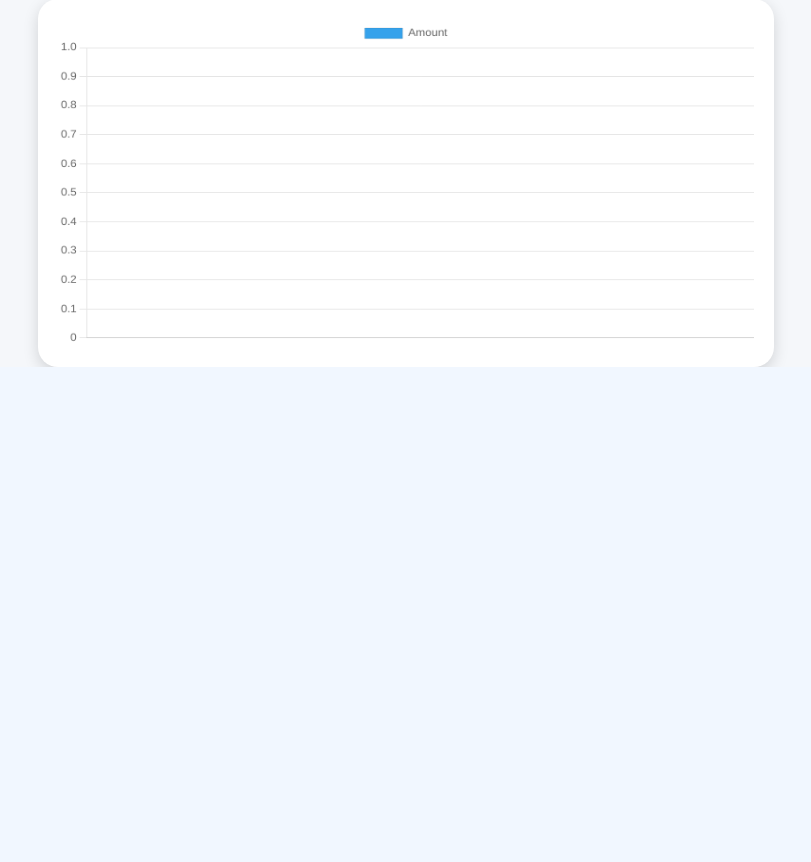
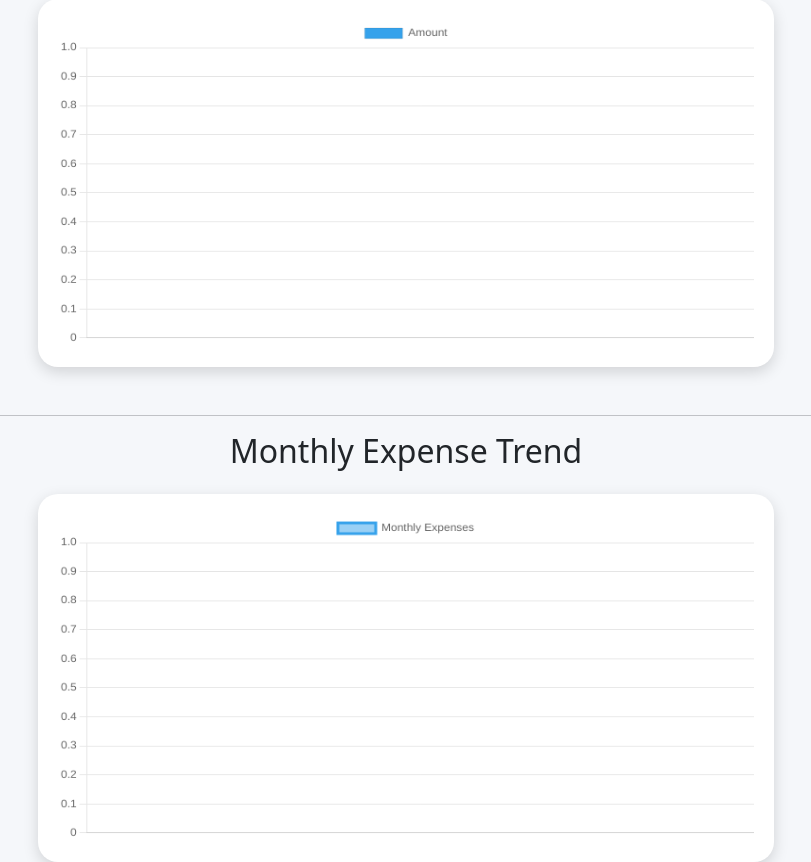
Before and after one commit to bharatNitkkr/ExpenseTrackerApp, a Flask app: template templates/view_expenses.html in a window 1280 px wide. Shown: the part 1483-2345 px from the top of the page, without its empty margins (234-1045 px from the left). Before the commit the page ends 1850 px from the top, so only its background shows below. Run offline with Flask 3, Linux system fonts and the light colour scheme; the template is opened without the code that fills it, so the values that code supplies are empty.

Commit message:
added monthly expenses chart succesfully

```diff
--- a/app.py
+++ b/app.py
@@ -171,6 +171,17 @@ def view_expenses():
 
     category_totals = cursor.fetchall()
 
+    cursor.execute("""
+    SELECT
+        strftime('%Y-%m', expense_date) AS month,
+        SUM(amount) AS total
+    FROM expenses
+    GROUP BY month
+    ORDER BY month
+    """)
+
+    monthly_totals = cursor.fetchall()
+
     conn.close()
 
 
@@ -185,7 +196,8 @@ def view_expenses():
         category_totals=category_totals,
         categories=categories,
         search=search,
-        category_filter=category_filter
+        category_filter=category_filter,
+        monthly_totals=monthly_totals
     )
 
 
--- a/templates/view_expenses.html
+++ b/templates/view_expenses.html
@@ -239,6 +239,23 @@
 </div>
 
 
+<hr class="mt-5">
+
+<h2 class="text-center mb-4">
+    Monthly Expense Trend
+</h2>
+
+<div class="row justify-content-center">
+
+    <div class="col-md-8">
+
+        <canvas id="lineChart"></canvas>
+
+    </div>
+
+</div>
+
+
 <script>
 
 alert("Script started");
@@ -255,6 +272,25 @@ const amounts = [
 {% endfor %}
 ];
 
+const months = [
+
+{% for row in monthly_totals %}
+"{{ row['month'] }}",
+{% endfor %}
+
+];
+
+const monthlyAmounts = [
+
+{% for row in monthly_totals %}
+{{ row['total'] }},
+{% endfor %}
+
+];
+
+
+alert(months);
+alert(monthlyAmounts);
 alert(categories);
 alert(amounts);
 
@@ -339,6 +375,48 @@ new Chart(document.getElementById("barChart"), {
 
 });
 
+new Chart(document.getElementById("lineChart"), {
+
+    type: "line",
+
+    data: {
+
+        labels: months,
+
+        datasets: [{
+
+            label: "Monthly Expenses",
+
+            data: monthlyAmounts,
+
+            fill: false,
+
+            tension: 0.3,
+
+            borderWidth: 3
+
+        }]
+
+    },
+
+    options: {
+
+        responsive: true,
+
+        scales: {
+
+            y: {
+
+                beginAtZero: true
+
+            }
+
+        }
+
+    }
+
+});
+
 </script>
 
 <script>
```
